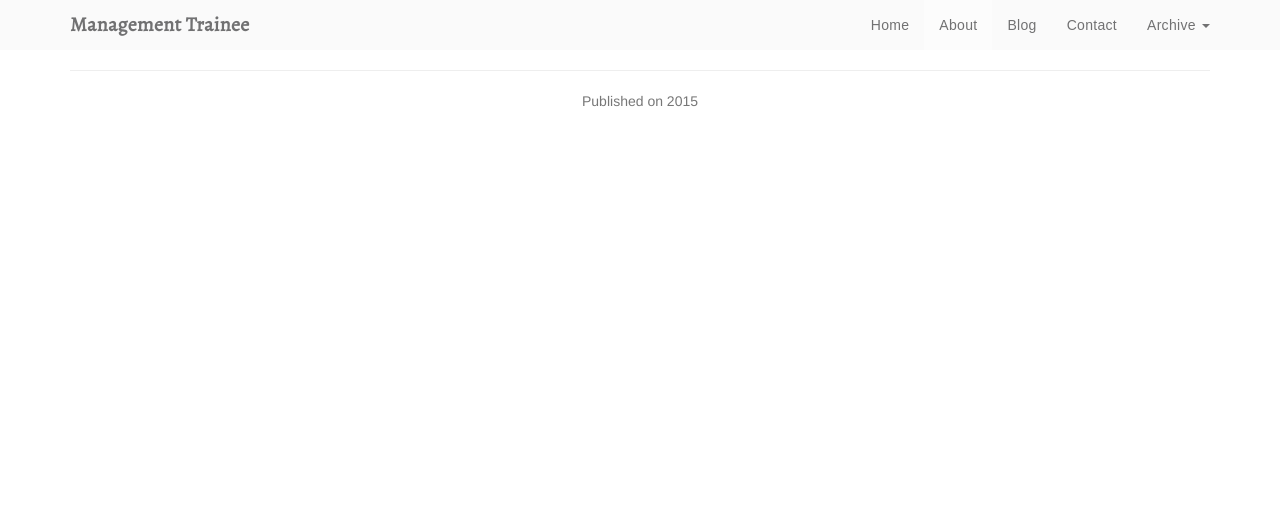
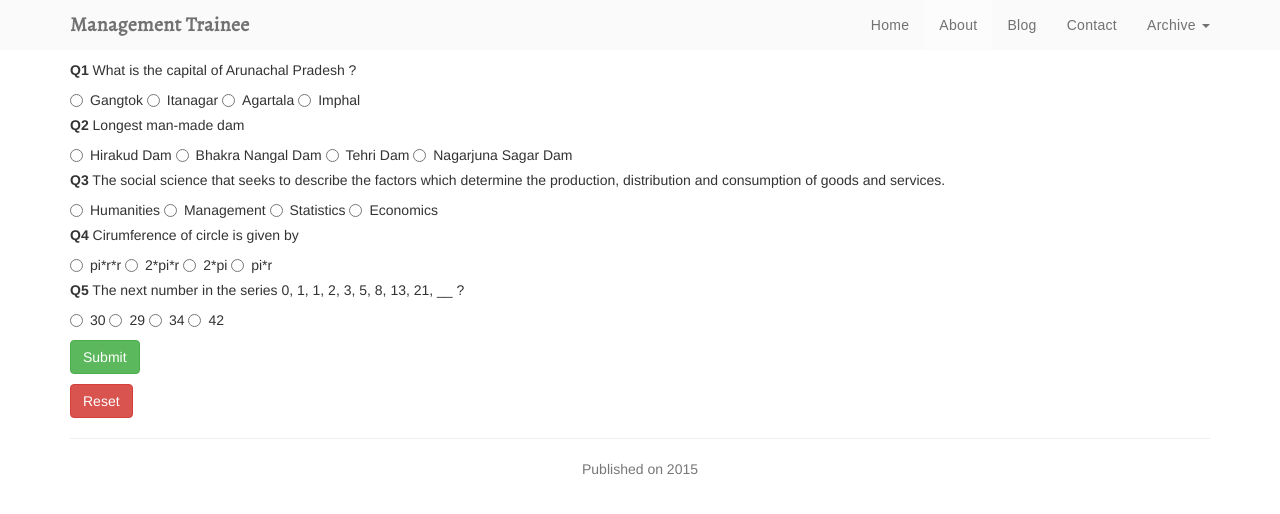
Before and after one commit to management-aptitude/management-aptitude.github.io, a Jekyll site: the page built from _posts/2015-05-11-Sample.html, in a window 1280 px wide. Shown: the top 514 px of the page. Built offline with Jekyll 4.4.1, drawn with Linux system fonts in a browser that asks for light colours; nearby versions of some CDN libraries; some web fonts are replaced.

Commit message:
Add/Modified

```diff
--- /dev/null
+++ b/_posts/2015-05-11-Sample.html
@@ -0,0 +1,105 @@
+---
+layout: default
+---
+
+<script type="text/javascript">
+      function validateRadio( obj,correct ) {
+        var result = 0;
+
+				<!--  obj.length is number of radio btns in a group ie 4 -->
+        for(var i=0; i<obj.length; i++){
+            if(obj[i].checked==true && obj[i].value==correct){
+                result = 1;
+            }
+        }
+        if(!result && obj.value == correct){
+            result = 1;
+        }
+        return result
+      }
+      function validateSubmit( obj ) {
+        var err = '';
+
+				// if validateRadio() returns 1, then answer is correct
+				// if 0, answer is wrong
+				if( !validateRadio( obj.capital,2 ) ) {
+					err+='\nQ1 Capital of Arunachal Pradesh is Itanagar';
+				}
+        if( !validateRadio( obj.dam,1 ) ) {
+					err+='\nQ2 Longest man-made dam is Hirakud Dam';
+				}
+				if( !validateRadio( obj.socio,4 ) ){
+					err+='\nQ3 The social science that describes the factors which determine the production, distribution and consumption of goods and services is Economics';
+				}
+				if( !validateRadio( obj.circum,2 ) ){
+					err+='\nQ4 Circumference of circle = 2*pi*r';
+				}
+				if( !validateRadio( obj.fibinoci,3 ) ){
+					err+='\nQ5 Fibinocci series 0, 1, 1, 2, 3, 5, 8, 13, 21,34';
+				}
+
+				// if error, err = '\nWrong !!!'
+				// ie err.length = 10.
+        if( err.length ){
+            alert('Some answers given where wrong \nCorrect answer:'+err);
+            return false;
+        }
+        else{
+            alert('All Correct !');
+            return true;
+        }
+      }
+
+			// Reset button to clear form 'radioBtnForm'
+			function uncheck() {
+				document.getElementById("radioBtnForm").reset();
+			}
+
+    </script>
+<div class="container">
+    <form role="form" id="radioBtnForm" onsubmit="return validateSubmit(this);" action="#">
+<div class="radio">
+      <p><b>Q1</b> What is the capital of Arunachal Pradesh ?</p>
+
+      <label><input name="capital" value="1" type="radio" >Gangtok</label>
+      <label><input name="capital" value="2" type="radio" >Itanagar</label>
+      <label><input name="capital" value="3" type="radio" >Agartala</label>
+      <label><input name="capital" value="4" type="radio" >Imphal</label>
+
+</div>
+<div class="radio">
+      <p><b>Q2</b> Longest man-made dam</p>
+      <label><input name="dam" value="1" type="radio" >Hirakud Dam</label>
+      <label><input name="dam" value="2" type="radio" >Bhakra Nangal Dam</label>
+      <label><input name="dam" value="3" type="radio" >Tehri Dam</label>
+      <label><input name="dam" value="4" type="radio" >Nagarjuna Sagar Dam</label>
+</div>
+<div class="radio">
+			<p><b>Q3</b> The social science that seeks to describe the factors
+			  which determine the production, distribution and consumption of goods and services.</p>
+		  <label><input name="socio" value="1" type="radio" >Humanities</label>
+		  <label><input name="socio" value="2" type="radio" >Management</label>
+		  <label><input name="socio" value="3" type="radio" >Statistics</label>
+		  <label><input name="socio" value="4" type="radio" >Economics</label>
+
+</div>
+<div class="radio">
+			<p><b>Q4</b> Cirumference of circle is given by </p>
+		 <label><input name="circum" value="1" type="radio" >pi*r*r</label>
+		  <label><input name="circum" value="2" type="radio" >2*pi*r</label>
+		  <label><input name="circum" value="3" type="radio" >2*pi</label>
+		  <label><input name="circum" value="4" type="radio" >pi*r</label>
+
+</div>
+<div class="radio">
+			<p><b>Q5</b> The next number in the series 0, 1, 1, 2, 3, 5, 8, 13, 21, __ ?</p>
+		  <label><input name="fibinoci" value="1" type="radio" >30</label>
+		  <label><input name="fibinoci" value="2" type="radio" >29</label>
+		  <label><input name="fibinoci" value="3" type="radio" >34</label>
+		  <label><input name="fibinoci" value="4" type="radio" >42</label>
+</div>
+		  <!-- submit button -->
+      <p><input value="Submit" type="submit" class="btn btn-success"></p>
+    </form>
+		<button onclick="uncheck()"class="btn btn-danger">Reset</button>
+</div>
--- a/index.html
+++ b/index.html
@@ -4,7 +4,7 @@
 
 <!-- Carousel
 ================================================== -->
-<div id="myCarousel" class="carousel slide" data-ride="carousel" data-interval="6000" data-wrap="false">
+<div id="myCarousel" class="carousel slide" data-ride="carousel" data-interval="3000" data-pause="hover" data-wrap="true">
   <!-- Commenting Indicators -->
   <!-- <ol class="carousel-indicators">
   <li data-target="#myCarousel" data-slide-to="0" class="active"></li>
@@ -63,7 +63,7 @@
     <div class="col-xs-6 col-sm-3 placeholder">
       <img src="images/image46133.png" class="img-responsive" alt="Generic placeholder thumbnail">
       <h4>Reasoning</h4>
-      <span class="text-muted"><a href="{{ "/2015/05/11/Sample.html" | prepend:site.url }}">Read More</a></span>
+      <span class="text-muted">Read More</a></span>
     </div>
     <div class="col-xs-6 col-sm-3 placeholder">
       <img src="images/image472395.png" class="img-responsive" alt="Generic placeholder thumbnail">
@@ -78,7 +78,7 @@
     <div class="col-xs-6 col-sm-3 placeholder">
       <img src="images/image486xc3.png" class="img-responsive" alt="Generic placeholder thumbnail">
       <h4>Moke Test</h4>
-      <span class="text-muted">Try</span>
+      <span class="text-muted"><a href="{{ "/2015/05/11/Sample.html" | prepend:site.url }}">Try</span>
     </div>
   </div>
 </div>
```
Also changed, not shown: _posts/2015-05-11-Sample.md (deleted, +0 -3 lines).
